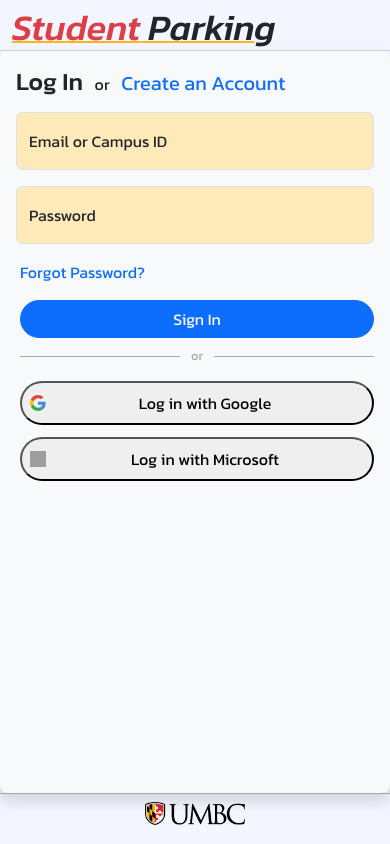
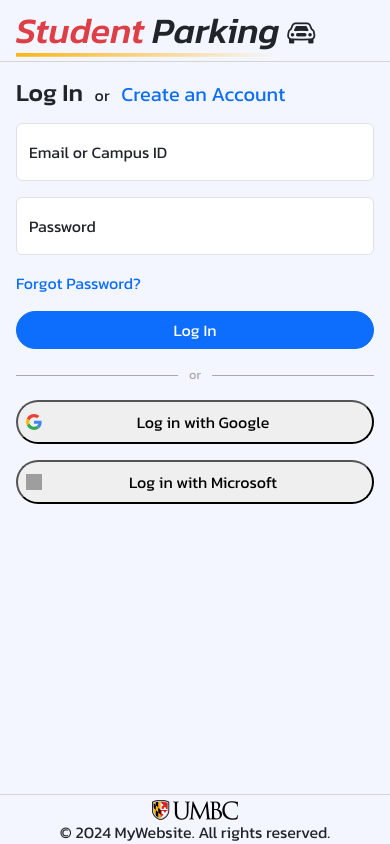
Before and after one commit to coryr123/umbc-student-parking, a plain HTML site: page index.html in a window 390 px wide. Drawn offline with nearby package versions, Linux system fonts and the light colour scheme; grey boxes are pictures that could not be loaded.

Commit message:
Updated 11/20
Login page updated. Header updated. Form input elements updated w/ custom styling. Footer updated. Small screen responsiveness updated.

```diff
--- a/index.html
+++ b/index.html
@@ -3,52 +3,52 @@
 <head>
   <meta charset="UTF-8">
   <meta name="viewport" content="width=device-width, initial-scale=1.0">
-    <title>Student Parking Login</title>
-    <link href="https://cdn.jsdelivr.net/npm/bootstrap@5.3.3/dist/css/bootstrap.min.css" rel="stylesheet">
+  <title>Student Parking</title>
+  <link href="https://cdn.jsdelivr.net/npm/bootstrap@5.3.0-alpha1/dist/css/bootstrap.min.css" rel="stylesheet">
   <link rel="preconnect" href="https://fonts.googleapis.com">
   <link rel="preconnect" href="https://fonts.gstatic.com" crossorigin>
   <link href="https://fonts.googleapis.com/css2?family=Kanit:ital,wght@0,100;0,200;0,300;0,400;0,500;0,600;0,700;0,800;0,900;1,100;1,200;1,300;1,400;1,500;1,600;1,700;1,800;1,900&display=swap" rel="stylesheet">
+  <link rel="stylesheet" href="https://cdn.jsdelivr.net/npm/bootstrap-icons@1.11.3/font/bootstrap-icons.min.css">
+  <link href="styles.css" rel="stylesheet">
+  <script src="./index.js"></script>
   <style>
-        .word-shield-logo {object-fit: contain; height: 40px;}
-        @media screen and (max-width: 500px) {
-            .word-shield-logo {height: 35px;}
-        }
+
   </style>
-    <link href="styles.css" rel="stylesheet">
 </head>
 <body class="d-flex flex-column min-vh-100">
-    <div class="container-fluid">
-        <div class="row d-flex login-header">
-            <div class="col-sm-12">
-                <p class="header-text">
-                    <span class="header-text-underline"><span class="umbc-brown">Student</span> Parkin</span>g
+  <!-- Page Wrapper -->
+  <div class="d-flex flex-column min-vh-100">
+
+    <!-- Header Section -->
+    <header class="d-flex align-items-center justify-content-start m-0 p-0 login-header">
+        <p class="mb-0 ps-3">
+            <span class="m-0 p-0 header-text-underline"><span class="umbc-red">Student</span> Parking</span>
+            <i class="bi bi-car-front"></i>
         </p>
+    </header>
+
+    <!-- Content Section -->
+    <main class="d-flex justify-content-center align-items-center overflow-auto content-section">
+      <form class="d-flex flex-column p-3 rounded-3 shadow-lg w-100 overflow-y-auto form-container">
+        <div class="">
+          <h2 class="pe-2" style="display: inline-block;">Log In</h2>
+          <p style="display: inline-block;">or</p>
+          <a href="#" class="ms-2 fs-5 link-opacity-75-hover text-decoration-none">Create an Account</a>
         </div>
-        </div>
-        <div class="row d-flex content">
-            <div class="col-sm-12 d-flex justify-content-center align-items-center">
-                <form class="rounded-3 shadow p-3 bg-body-tertiary rounded form-login">
-                    <div class="">
-                        <h2 style="display: inline-block;" class="pe-2">Log In</h2>
-                        <p style="display: inline-block;">or</p>
-                        <a href="#" class="ms-2 fs-5 link-opacity-75-hover link-underline link-underline-opacity-0">Create an Account</a>
-                    </div>
+
         <div class="form-floating mb-3">
-                        <input type="text" class="form-control login-input" id="floatingInput" placeholder="student@umbc.com">
+          <input type="text" class="form-control form-input" id="floatingInput" placeholder="Email">
           <label for="floatingInput">Email or Campus ID</label>
         </div>
         <div class="form-floating mb-3">
-                        <input type="password" class="form-control login-input" id="floatingPassword" placeholder="Password">
+          <input type="password" class="form-control form-input" id="floatingPassword" placeholder="Password">
           <label for="floatingPassword">Password</label>
         </div>
-                    <a href="#" class="ms-1 link-opacity-75-hover link-underline link-underline-opacity-0">Forgot Password?</a>
-                    <div class="d-grid ms-1 mt-3 mb-2">
-                        <button type="button" class="btn btn-primary rounded-5 mb-2">Sign In</button>
-                        <span class="hr-with-text"> or </span>
-                    </div>
-                    <!-- sign in with google button -->
-                     <div class="d-grid ms-1 mt-3 mb-1">
-                        <button type="button" class="btn-default rounded-5 mb-1 p-2 ps-2">
+        <div class="d-flex flex-column ">
+          <a href="#" class="d-block mb-3 text-decoration-none">Forgot Password?</a>
+          <button type="button" class="btn btn-primary w-100 mb-2 rounded-5">Log In</button>
+          <span class="mt-2 mb-3 hr-with-text"> or </span>
+          <button type="button" class="btn-default rounded-5 mb-3 p-2 ps-2">
             <svg class="x-icon" version="1.1" xmlns="http://www.w3.org/2000/svg" viewBox="0 0 48 48" xmlns:xlink="http://www.w3.org/1999/xlink" style="display: block;">
               <path fill="#EA4335" d="M24 9.5c3.54 0 6.71 1.22 9.21 3.6l6.85-6.85C35.9 2.38 30.47 0 24 0 14.62 0 6.51 5.38 2.56 13.22l7.98 6.19C12.43 13.72 17.74 9.5 24 9.5z"></path>
               <path fill="#4285F4" d="M46.98 24.55c0-1.57-.15-3.09-.38-4.55H24v9.02h12.94c-.58 2.96-2.26 5.48-4.78 7.18l7.73 6c4.51-4.18 7.09-10.36 7.09-17.65z"></path>
@@ -58,24 +58,23 @@
             </svg>
             Log in with Google
           </button>
-                    </div>
-                    <div class="d-grid ms-1 mt-2">
-                        <button type="button" class="btn-default rounded-5 p-2 ps-2">
+
+          <button type="button" class="btn-default rounded-5 mb-3 p-2 ps-2">
             <object type="image/svg+xml" data="https://s3-eu-west-1.amazonaws.com/cdn-testing.web.bas.ac.uk/scratch/bas-style-kit/ms-pictogram/ms-pictogram.svg" class="x-icon">
             </object>
             Log in with Microsoft
           </button>
         </div>
       </form>
-            </div>
-        </div>
-    </div>
-    <div class="d-flex justify-content-center mt-auto footer">
-        <img src="./assets/images/UMBC-primary-logo-RGB.png" class="pt-2 pb-1 word-shield-logo" alt="Umbc word and shield logo">
+    </main>
+
+    <!-- Footer Section -->
+    <footer class="mt-auto text-center login-footer">
+      <img src="./assets/images/UMBC-primary-logo-RGB.png" class="word-shield-logo" alt="Umbc word and shield logo">
+      <p class="mb-0">&copy; 2024 MyWebsite. All rights reserved.</p>
+    </footer>
   </div>
 
-
-
-    <script src="https://cdn.jsdelivr.net/npm/bootstrap@5.3.3/dist/js/bootstrap.bundle.min.js"></script>
+  <script src="https://cdn.jsdelivr.net/npm/bootstrap@5.3.0-alpha1/dist/js/bootstrap.bundle.min.js"></script>
 </body>
 </html>
--- /dev/null
+++ b/index.js
@@ -0,0 +1,41 @@
+// function floatInputBgColor() {
+//     // fetch array of all form-input class members
+//     const allFormInputs = document.getElementsByClassName('form-input');
+
+//     // iterate through array
+//     for (let i=0; i < allFormInputs.length; i++) {
+//         //get each element
+//         const input = allFormInputs[i];
+//         //get the element input value
+//         const inputValue = input.value;
+
+//         //conditional
+//         if (inputValue.length > 0) {
+//             input.style.backgroundColor = '#fff0d0';
+//         }
+//         else {
+//             input.style.backgroundColor = '';
+//         }
+//     }
+
+// }
+
+//simpler function that works with event handler
+function floatInputBgColor(input) {
+    if (input.value.length > 0) {
+        input.style.backgroundColor = '#fff0d0';
+    }
+    else {
+        input.style.backgroundColor = '';
+    }
+}
+//wrap script in DOMContentLoaded event so it doesn't run before HTML elements are loaded
+document.addEventListener('DOMContentLoaded', () => {
+    //fetch array of all form-input class members
+    const allFormInputs = document.querySelectorAll('.form-input')
+
+    //event handler for all form-input class members
+    allFormInputs.forEach((input) => {
+        input.addEventListener('input', () => floatInputBgColor(input));
+    });
+});
--- a/styles.css
+++ b/styles.css
@@ -3,42 +3,69 @@ body {
     background-color: #fdb515;
 }
 
-.umbc-brown {
-    color: #fdb515;
-    color: #a67a05;
-    color: #a9a9a9;
+.umbc-red {
     color: #da2128DD;
 }
+.umbc-white {
+    color: #F4F6FF;
+}
+.umbc-gold {
+    color: #fdb515;
+}
+.umbc-brown {
+    color: #a67a05;
+}
 
+/* ------------------------------------------------------------------------------------- */
+/* Header styling */
 .login-header {
-    font-size: 2.25em;
+    height: 60px; /* Fixed height for the header */
+    font-size: 2.25rem;
     font-style: italic;
     font-weight: 500;
-    background-color: #F4F6FF;
-    background-color: #fdb515;
-    height: 6vh;
-    min-height: 6vh;
 }
 
 .header-text-underline {
-    text-decoration-skip-ink: none;
+    /* text-decoration-skip-ink: none;
     text-decoration: underline solid #da2128DD .2rem;
-    text-decoration: underline solid #F4F6FF .1rem;
+    text-decoration: underline solid #F4F6FF .1rem; */
+    background-image: linear-gradient(to right,#F4F6FF,#fdb515);
+    background-repeat: no-repeat;
+    background-position-y: bottom;
+    background-size: 100% 7%;
+    width: fit-content;
 }
-.content {
-    min-height: 70vh;
+/* bootstrap car icon */
+.bi-car-front{
+    font-size: 1.75rem;
 }
 
-.form-login {
-    min-width: 325px;
-    height: 475px;
+/* -------------------------------------------------------------------------------------- */
+/* Content Section: Fills remaining space between header and footer */
+.content-section {
+    flex-grow: 1; /* Fills space between header and footer */
+}
+
+/* Default form container behavior */
+.form-container {
+    max-width: 350px;
     background-color: #F4F6FF;
 }
 
-.login-input {
-    background-color: #fee9b9;
+/* Form input styling */
+
+.form-control:focus {
+    --bs-form-control-bg: #fff8ea;
+    border-color: #fdb515;
+    box-shadow: 0 0 0 0.25rem rgba(253, 181, 21, 0.75);
 }
-/*or between hr*/
+
+.form-control:hover {
+    /* --bs-form-control-bg: #fff8e890; */
+    border-color: #fdb515AA;
+}
+
+/* or text inside horizontal rule */
 .hr-with-text {
     overflow: hidden;
     text-align: center;
@@ -66,35 +93,6 @@ body {
     margin-right: -50%;
 }
 
-@media screen and (max-width: 500px) {
-    body {
-        background-color: #F4F6FF;
-    }
-    .login-header {
-        font-size: 2.25rem;
-        /* text-align: center; */
-        background-color: #F4F6FF;
-        border-bottom: 1px solid #d4d4d4;
-        /* height: 9vh; */
-    }
-    .header-text-underline {
-        text-decoration: underline solid #fdb515 .1rem;
-    }
-    .content {
-        /* min-height: 100vh; */
-        padding: 0;
-        margin: 0;
-    }
-    .form-login {
-        min-height: 88vh;
-        min-width: 100vw;
-    }
-    .footer {
-        border-top: 1px solid #a9a9a9;
-        min-height: 6vh;
-    }
-}
-
   /*for login icons  */
   .x-icon {
     height: 1rem;
@@ -103,3 +101,33 @@ body {
     position: relative;
     float: left;
   }
+
+/* -------------------------------------------------------------------------------------- */
+/* Footer Styling */
+.login-footer {
+    max-height: 50px; /* fixed height for footer */
+}
+
+.word-shield-logo {object-fit: contain; height: 20px;}
+
+
+/* -------------------------------------------------------------------------------------- */
+/* Small screens: <=576px */
+@media screen and (max-width: 576px) {
+    body {
+        background-color: #F4F6FF;
+    }
+    .form-container {
+        height: calc(100vh - 60px - 50px); /* Form takes up all available height between header and footer */
+        max-width: none; /* Full width */
+        /* justify-content: start; */
+        overflow-y: auto;
+        border-radius: 0 !important;
+        box-shadow: none !important;
+        border-top: 1px solid #d4d4d4;
+        border-bottom: 1px solid #d4d4d4;
+    }
+    .header-text-underline {
+        background-image: linear-gradient(to right,#fdb515, #F4F6FF);
+    }
+}
```
Also changed, not shown: assets/icons/car-front-fill.svg (added). Lines whose indentation alone changed are shown as unchanged.
